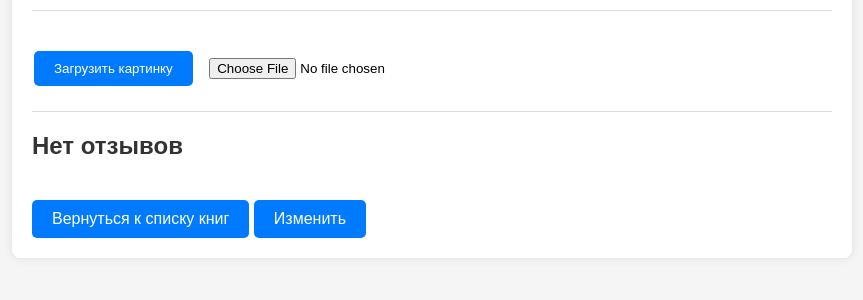
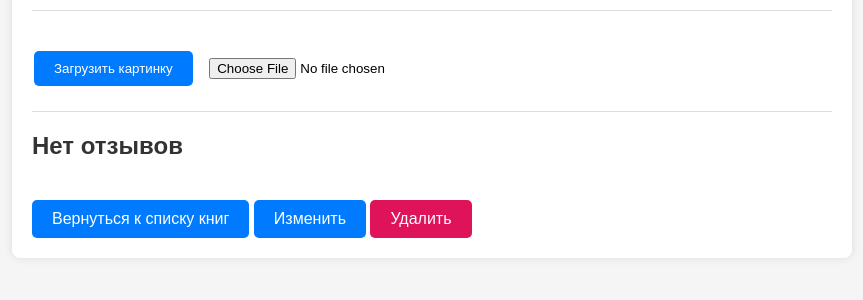
Before and after one commit to Prodiks/books-app, a FastAPI app: template src/templates/book.html in a window 1280 px wide. Shown: the part 375-675 px from the top of the page, without its empty margins (208-1071 px from the left). Run offline with FastAPI, Linux system fonts and the light colour scheme; the template is opened without the code that fills it, so the values that code supplies are empty.

Commit message:
Добавлено удаление книг

```diff
--- a/src/books/repo.py
+++ b/src/books/repo.py
@@ -79,3 +79,8 @@ class DummyBookRepo:
         )
         self.save(book)
         return book
+
+    def remove(self, id):
+        for i, b in enumerate(self.__books):
+            if b.id == id:
+                del self.__books[i]
--- a/src/templates/book.html
+++ b/src/templates/book.html
@@ -54,31 +54,59 @@
     <div>
         <a href="/pages/books" class="back-link">Вернуться к списку книг</a>
         <a id="updateBookBtn" class="back-link">Изменить</a>
+        <a id="deleteBookBtn" class="delete-link">Удалить</a>
     </div>
 </div>
 <script>
     async function editBook() {
-        const response = await fetch("/books/update", {
+        try {
+
+            const response = await fetch("/books", {
                 method: "PUT",
                 headers: {"Accept": "application/json", "Content-Type": "application/json"},
                 body: JSON.stringify({
                     id: "{{ book.id }}",
                     name: document.getElementById("book_name").value,
                     author: document.getElementById("book_author").value,
-                rating: document.getElementById("book_rating").value,
                     genres: document.getElementById("book_genres").value,
                 })
             });
             if (response.ok === true) {
                 alert("Успешно")
+                window.location.reload();
             } else {
                 alert("Ошибка")
             }
+        } catch (err) {
+            alert(err)
         }
+    }
+
+    async function deleteBook() {
+        try {
+            const response = await fetch("/books/{{ book.id }}", {
+                method: "DELETE",
+                headers: {"Accept": "application/json", "Content-Type": "application/json"},
+            });
+            if (response.ok === true) {
+                alert("Успешно")
+                window.location.replace("/pages/books");
+            } else {
+                alert("Ошибка")
+            }
+        } catch (err) {
+            alert(err)
+        }
+    }
+
+    document.getElementById("deleteBookBtn").addEventListener("click", async () => {
+        await deleteBook();
+    });
 
     document.getElementById("updateBookBtn").addEventListener("click", async () => {
         await editBook();
     });
+
 </script>
 </body>
 </html>
--- a/static/style/book.css
+++ b/static/style/book.css
@@ -60,11 +60,29 @@ h1 {
     color: white;
     border-radius: 5px;
     text-decoration: none;
+    cursor: pointer;
     margin-top: 20px;
 }
 
 .back-link:hover {
     background-color: #0056b3;
+}
+
+.delete-link {
+    display: inline-block;
+    padding: 10px 20px;
+    border: none;
+    background-color: #df135a;
+    color: white;
+    border-radius: 5px;
+    text-decoration: none;
+    margin-top: 20px;
+    cursor: pointer;
+
+}
+
+.delete-link:hover {
+    background-color: #ae1515;
 }
 
 .submit-button {
```
Also changed, not shown: src/books/router.py (+10 -3 lines). Lines whose indentation alone changed are shown as unchanged.
